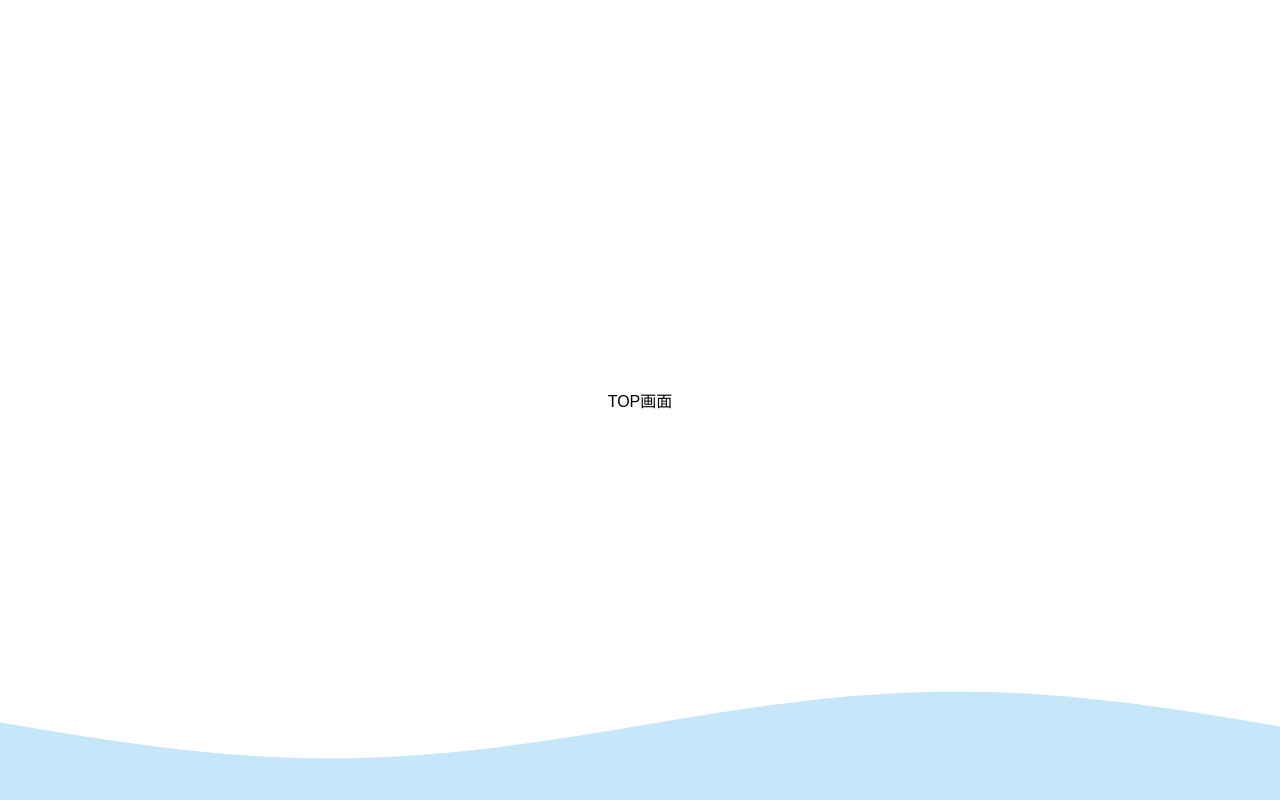
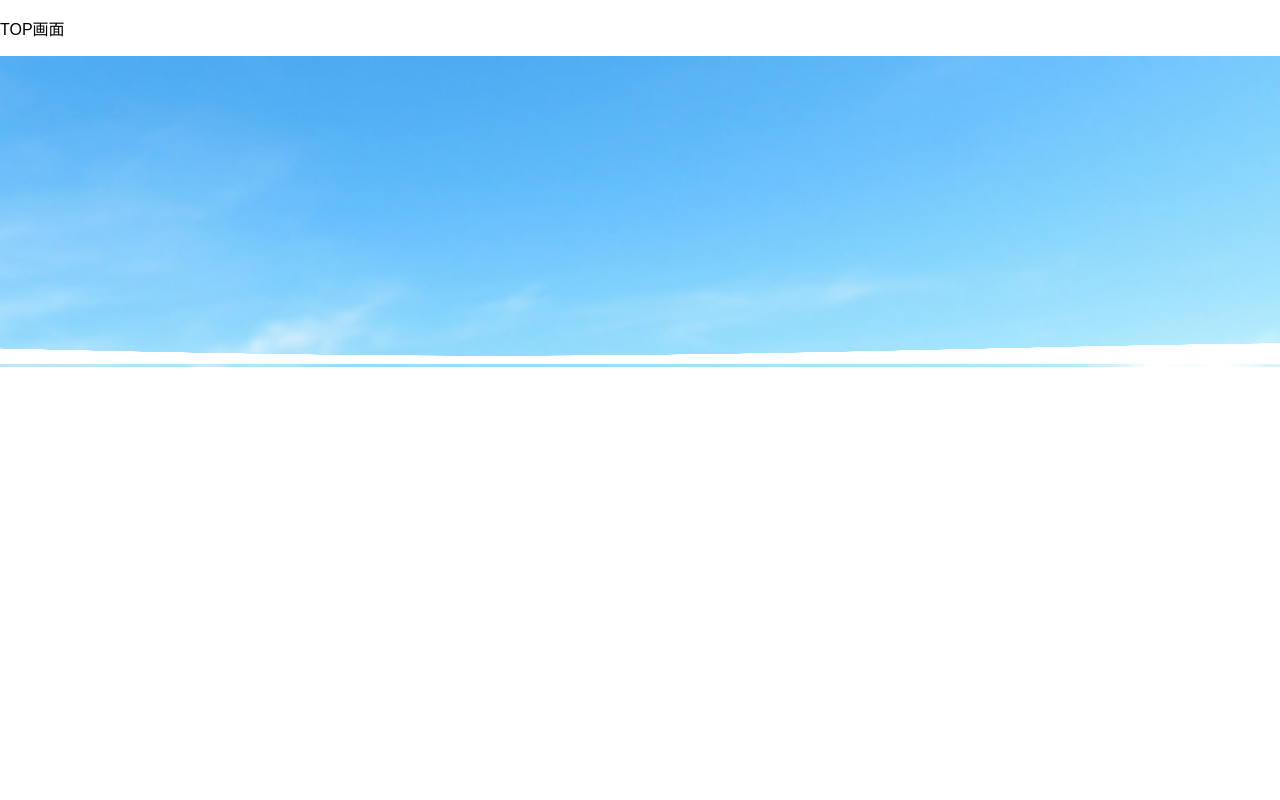
Before and after one commit to sakino0403/VendingMachine, a website: page www/index.html in a window 1280 px wide. Drawn offline with Linux system fonts and the light colour scheme; a web font is replaced by a local one.

Commit message:
おおさわ先輩！やんじゃん

```diff
--- a/www/css/wave.css
+++ b/www/css/wave.css
@@ -4,7 +4,8 @@
 
 #wrapper{
 	width:100%;
-	height: 100vh;
+	height: 8.45em;
+    margin-top: -2.3rem;
     display: flex;
     justify-content: center;
     align-items: center;
@@ -12,11 +13,17 @@
     position: relative;
 }
 
-/*========= waveを描画するエリア設定 ===============*/
+/*========= waveを表示するエリア設定 ===============*/
 
 canvas{
     position: absolute;
-    bottom: 0;
+    top: 0;
 	left:0;
+    height: 30px;
     width: 100%;
 }
+
+img {
+    top:0;
+    left: 0;
+}
--- a/www/index.html
+++ b/www/index.html
@@ -34,12 +34,14 @@
 </head>
 
 <body>
+    <p>TOP画面</p>
+    <img src="img/sky.png" width=100%>
     <div id="wrapper">
-        <p>TOP画面</p>
         <canvas id="waveCanvas"></canvas>
+        <script src="js/wave.js"></script>
         <!--/wrapper-->
     </div>
-    <script src="js/wave.js"></script>
+
 </body>
 
 </html>
--- a/www/js/wave.js
+++ b/www/js/wave.js
@@ -15,7 +15,7 @@ function init() {
     colorList = [];
     // canvas1個めの色指定
     canvasList.push(document.getElementById("waveCanvas"));
-    colorList.push(['#8ecef4']);
+    colorList.push(['#ffffff']);
   // 各キャンバスの初期化
     for(var canvasIndex in canvasList) {
         var canvas = canvasList[canvasIndex];
@@ -53,7 +53,7 @@ function draw(canvas, color) {
     context.clearRect(0, 0, canvas.width, canvas.height);
 
     //波を描画 drawWave(canvas, color[数字（波の数を0から数えて指定）], 透過, 波の幅のzoom,波の開始位置の遅れ )
-    drawWave(canvas, color[0], 0.5, 2, 0);//drawWave(canvas, color[0],0.5, 3, 0);とすると透過50%の波が出来る
+    drawWave(canvas, color[0], 1, 3, 0);//drawWave(canvas, color[0],0.5, 3, 0);とすると透過50%の波が出来る
 }
 
 /**
```
